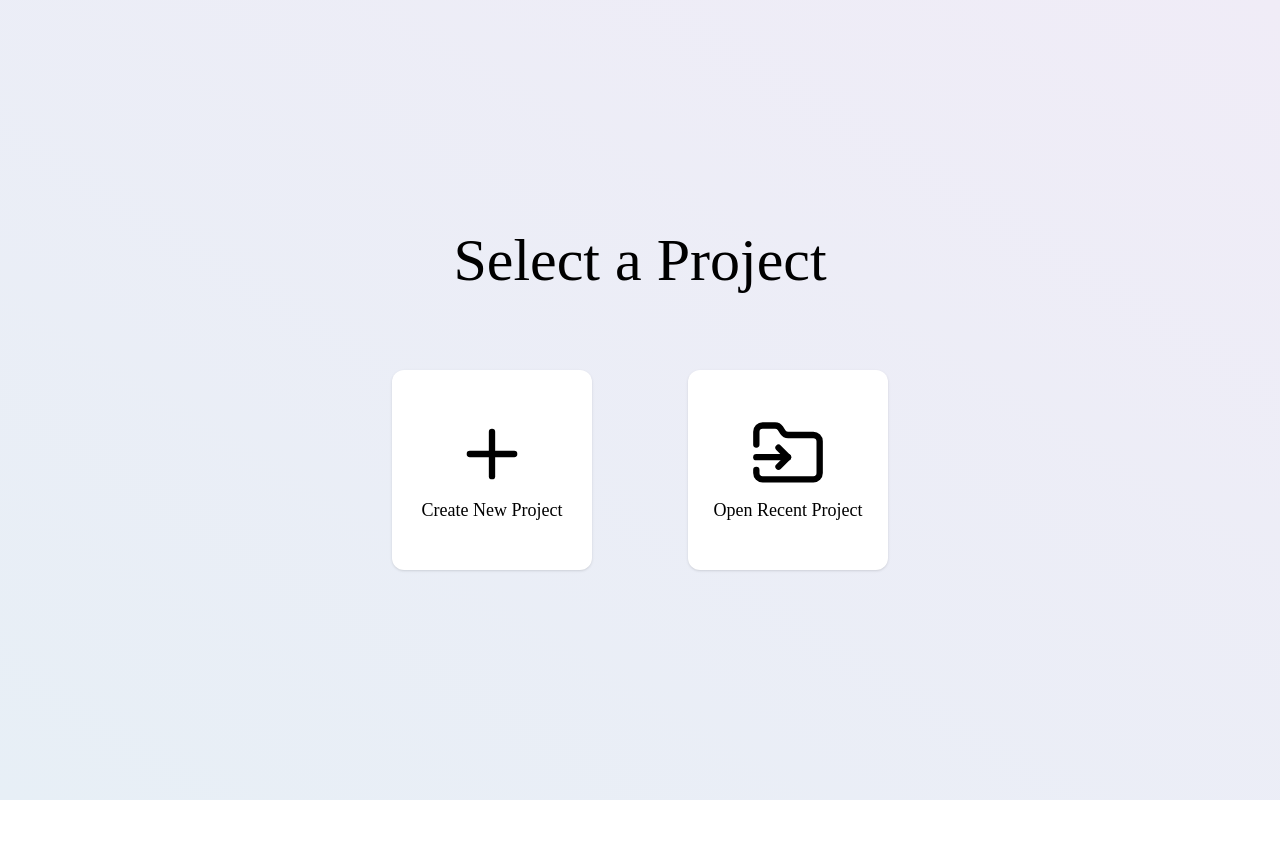
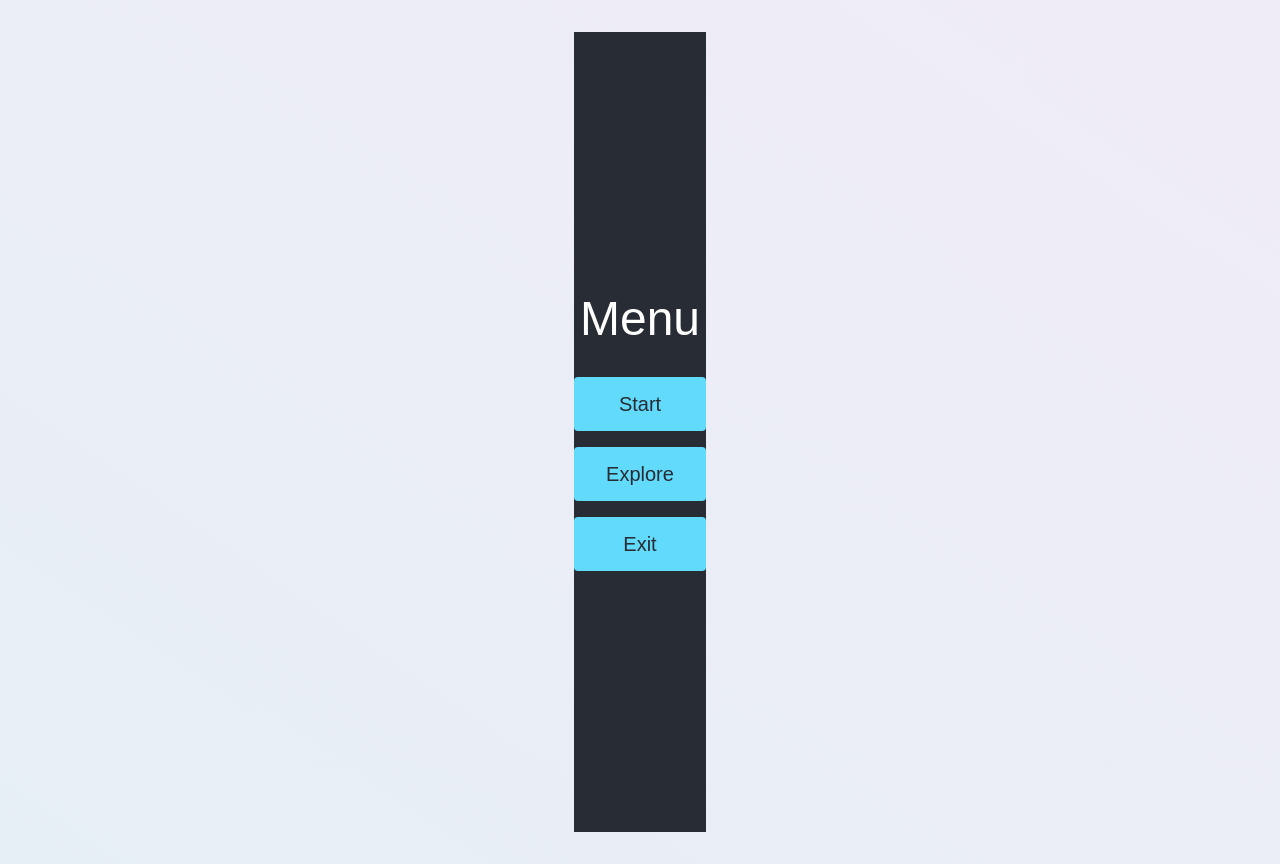
Before and after one commit to Team-Voxel/neurolabs, a React (Vite) app: page / in a window 1280 px wide. Before the commit the page ends 800 px from the top, so only its background shows below. Built offline with nearby package versions, Linux system fonts and the light colour scheme.

Commit message:
added sction to add project name and start menu

```diff
--- a/src/App.css
+++ b/src/App.css
@@ -6,43 +6,52 @@
   font-family:'Poppins';
 }
 
-.logo {
-  height: 6em;
-  padding: 1.5em;
-  will-change: filter;
-  transition: filter 300ms;
-}
-.logo:hover {
-  filter: drop-shadow(0 0 2em #646cffaa);
-}
-.logo.react:hover {
-  filter: drop-shadow(0 0 2em #61dafbaa);
+/*first menu window*/
+
+.menu-window {
+  display: flex;
+  flex-direction: column;
+  align-items: center;
+  justify-content: center;
+  height: 100vh;
+  background: #282c34;
+  color: white;
+  font-family: sans-serif;
 }
 
-@keyframes logo-spin {
-  from {
-    transform: rotate(0deg);
-  }
-  to {
-    transform: rotate(360deg);
-  }
+.menu-window h1 {
+  font-size: 3rem;
+  margin-bottom: 2rem;
 }
 
-@media (prefers-reduced-motion: no-preference) {
-  a:nth-of-type(2) .logo {
-    animation: logo-spin infinite 20s linear;
-  }
+.button-container {
+  display: flex;
+  flex-direction: column;
+  gap: 1rem;
 }
 
-.card {
-  padding: 2em;
+.menu-button {
+  padding: 0.75rem 2rem;
+  font-size: 1.25rem;
+  border: none;
+  border-radius: 4px;
+  cursor: pointer;
+  background-color: #61dafb;
+  color: #282c34;
+  transition: background-color 0.3s ease;
 }
 
-.read-the-docs {
-  color: #888;
+.menu-button:hover {
+  background-color: #52c7e8;
 }
 
 /*new project window stylings*/
+
+.projectName{
+color: #000000;
+
+}
+
 .new-project-window {
   display: flex;
   flex-direction: column;
--- a/src/App.tsx
+++ b/src/App.tsx
@@ -1,58 +1,76 @@
-
+import React from 'react';
 import { HashRouter, Routes, Route, useNavigate } from 'react-router-dom';
 
-
-// Extend the Window interface to include electronAPI
+// Extend the Window interface if needed
 declare global {
   interface Window {
     electronAPI: {
       openFileDialog: () => void;
+      exitApp: () => void;
     };
   }
 }
 
-import plusIcon from './assets/plus.svg'
-import open from './assets/folder-input.svg'
-import './App.css'
-import Button from './components/createNewButton'
+import plusIcon from './assets/plus.svg';
+import open from './assets/folder-input.svg';
+import './App.css';
+import Button from './components/createNewButton';
 import CreateProjectPage from './newProject';
 import NewProjectMenu from './newProjectMenu';
+import MenuWindow from './firstMenu';
 
-function App() {
-  // const [count, setCount] = useState(0)
-  const HomePage = () => {
+// Define your main app content (HomePage) that is shown after the menu.
+const HomePage: React.FC = () => {
   const navigate = useNavigate();
 
   const handleCreateNewProject = () => {
     navigate('/create-new-project');
   };
+  const GoBack = () => {
+    // Navigate to "/app" which shows HomePage
+    navigate('/');
+  };
+
   return (
-    <>
-      <div className='flex flex-col gap-20'>
-
+    <div className="flex flex-col gap-20">
       <div>
-          <div className='text-black text-6xl'>Select a Project</div>
+        <div className="text-black text-6xl">Select a Project</div>
       </div>
-        <div className='flex align-middle justify-center gap-24 '>
-          <Button icon={plusIcon} label="Create New Project" onClick={handleCreateNewProject}/>
-          <Button icon={open} label="Open Recent Project" />
+      <div className="flex align-middle justify-center gap-24">
+        <Button
+          icon={plusIcon}
+          label="Create New Project"
+          onClick={handleCreateNewProject}
+        />
+        <Button
+          icon={open}
+          label="Open Recent Project"
+        />
+        <Button
+          icon={open}
+          label="Back"
+          onClick={GoBack}
+        />
       </div>
-
     </div>
-    </>
   );
 };
 
+// The main App component with routing.
+const App: React.FC = () => {
   return (
     <HashRouter>
       <Routes>
-
-      <Route path="/" element={<HomePage />} />
+        {/* When the app loads, display the menu window */}
+        <Route path="/" element={<MenuWindow />} />
+        {/* When "Start" is clicked, navigate to the main app content */}
+        <Route path="/app" element={<HomePage />} />
+        {/* Other routes remain unchanged */}
         <Route path="/create-new-project" element={<NewProjectMenu />} />
         <Route path="/new-project" element={<CreateProjectPage />} />
       </Routes>
     </HashRouter>
   );
-}
+};
 
-export default App
+export default App;
--- a/src/components/createNewButton.tsx
+++ b/src/components/createNewButton.tsx
@@ -13,7 +13,7 @@ const Button: React.FC<ButtonProps> = ({ icon, label, onClick }) => {
     <div
       role="button"
       tabIndex={0}
-      className="flex flex-col text-black size-50 bg-white shadow rounded-xl items-center justify-center text-lg cursor-pointer focus:outline-none focus:ring-2 focus:ring-blue-500 hover:shadow-lg"
+      className="flex flex-col text-black size-30 bg-white shadow rounded-xl items-center justify-center text-lg cursor-pointer focus:outline-none focus:ring-2 focus:ring-blue-500 hover:shadow-lg"
       onClick={onClick}
       onKeyDown={(e) => {
         if (e.key === 'Enter' || e.key === ' ') {
@@ -21,7 +21,7 @@ const Button: React.FC<ButtonProps> = ({ icon, label, onClick }) => {
         }
       }}
     >
-      <img className="size-20 pb-1" src={icon} alt={`${label} icon`} />
+      <img className="size-10 pb-2" src={icon} alt={`${label} icon`} />
       <span>{label}</span>
     </div>
   );
--- /dev/null
+++ b/src/firstMenu.tsx
@@ -0,0 +1,37 @@
+import React from 'react';
+import { useNavigate } from 'react-router-dom';
+import './App.css';
+
+const MenuWindow: React.FC = () => {
+  const navigate = useNavigate();
+
+  const handleStart = () => {
+
+    navigate('/app');
+  };
+
+  const handleExplore = () => {
+    alert('Explore functionality not implemented yet.');
+  };
+
+  const handleExit = () => {
+    if (window && window.electronAPI && typeof window.electronAPI.exitApp === 'function') {
+      window.electronAPI.exitApp();
+    } else {
+      window.close();
+    }
+  };
+
+  return (
+    <div className="menu-window">
+      <h1>Menu</h1>
+      <div className="button-container">
+        <button className="menu-button" onClick={handleStart}>Start</button>
+        <button className="menu-button" onClick={handleExplore}>Explore</button>
+        <button className="menu-button" onClick={handleExit}>Exit</button>
+      </div>
+    </div>
+  );
+};
+
+export default MenuWindow;
--- a/src/main.tsx
+++ b/src/main.tsx
@@ -1,15 +1,13 @@
-import React from 'react'
-import ReactDOM from 'react-dom/client'
-import App from './App.tsx'
-import './index.css'
+import React from 'react';
+import ReactDOM from 'react-dom/client';
+import App from './App';
+import './index.css';
 
-ReactDOM.createRoot(document.getElementById('root')!).render(
+const rootElement = document.getElementById('root');
+if (!rootElement) throw new Error("No root element found");
+
+ReactDOM.createRoot(rootElement).render(
   <React.StrictMode>
     <App />
-  </React.StrictMode>,
-)
-
-// Use contextBridge
-window.ipcRenderer.on('main-process-message', (_event, message) => {
-  console.log(message)
-})
+  </React.StrictMode>
+);
--- a/src/newProject.tsx
+++ b/src/newProject.tsx
@@ -1,6 +1,7 @@
 import React, { useState } from 'react';
 import './App.css';
 import { useNavigate } from 'react-router-dom';
+import { useLocation } from 'react-router-dom';
 interface DataRow {
   col1: string;
   col2: string;
@@ -11,10 +12,13 @@ const NewProject: React.FC = () => {
   const [dataset, setDataset] = useState<DataRow[]>([]);
   const [selectedModel, setSelectedModel] = useState<string>('');
   const navigate = useNavigate();
+  const location = useLocation();
+
+  const projectName = (location.state as { projectName?: string })?.projectName || 'Unnamed Project';
 
   const handleBack = () => {
 
-    navigate('/');
+    navigate('/app');
   };
 
   const handleBackToNewProject = () => {
@@ -37,7 +41,7 @@ const NewProject: React.FC = () => {
   return (
     <div className="new-project-window">
       <header>
-        <h2>Data Import & Model Training</h2>
+      <h2 className='projectName'>{projectName}</h2>
       </header>
       <main className="content">
         <div className="layout-container">
--- a/src/newProjectMenu.tsx
+++ b/src/newProjectMenu.tsx
@@ -11,7 +11,7 @@ const NewProjectMenu: React.FC = () => {
 
     const handleBack = () => {
 
-      navigate('/');
+      navigate('/app');
     };
 
   // Handle CSV file selection.
@@ -38,7 +38,7 @@ const NewProjectMenu: React.FC = () => {
       //log values or perform validation
       console.log({ projectName, csvFileName, projectType, datasetType });
       // Navigate to the NewProject page
-      navigate('/new-project');
+      navigate('/new-project', { state: { projectName } });
     };
 
 
@@ -46,6 +46,16 @@ const NewProjectMenu: React.FC = () => {
   return (
     <div className="new-project-menu">
       <h2>Create New Project</h2>
+      <div className="form-section">
+        <label htmlFor="projectName">Project Name:</label>
+        <input
+          type="text"
+          id="projectName"
+          value={projectName}
+          onChange={(e) => setProjectName(e.target.value)}
+          placeholder="Enter project name"
+        />
+      </div>
       <div className="form-section">
         <label htmlFor="csvFile">CSV File:</label>
         <input type="file" id="csvFile" accept=".csv" onChange={handleFileChange} />
```
Lines whose indentation alone changed are shown as unchanged.
